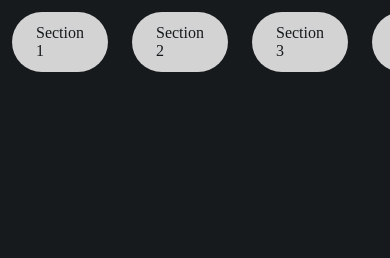
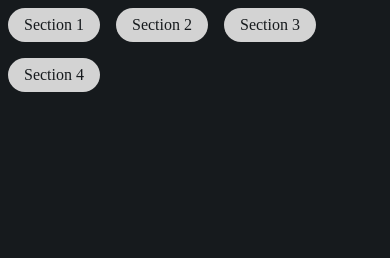
Before and after one commit to Yussif20/landing-page, a plain HTML site: page index.html in a window 390 px wide. Shown: the top 258 px of the page. Drawn offline with Linux system fonts and the light colour scheme.

Commit message:
fixing the not responsive nav issue

```diff
--- a/css/styles.css
+++ b/css/styles.css
@@ -48,14 +48,15 @@ a {
 
 .nav-list {
   display: flex;
+  flex-wrap: wrap;
   background-color: var(--secondary);
   color: var(--secondary);
 }
 
 .nav-link {
   display: block;
-  margin: 12px;
-  padding: 12px 24px;
+  margin: 8px;
+  padding: 8px 16px;
   background-color: var(--grey);
   border-radius: 40px;
 }
```
